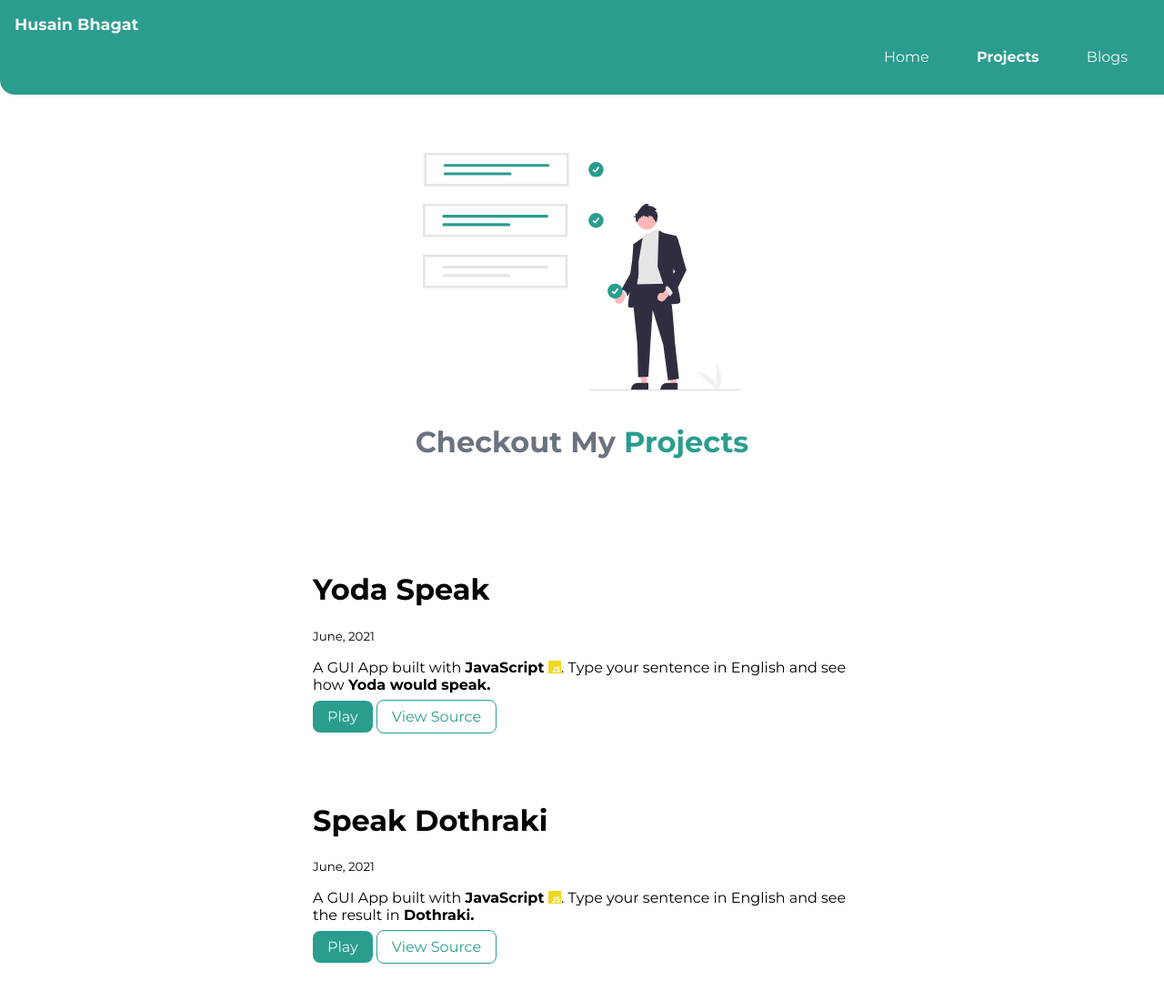
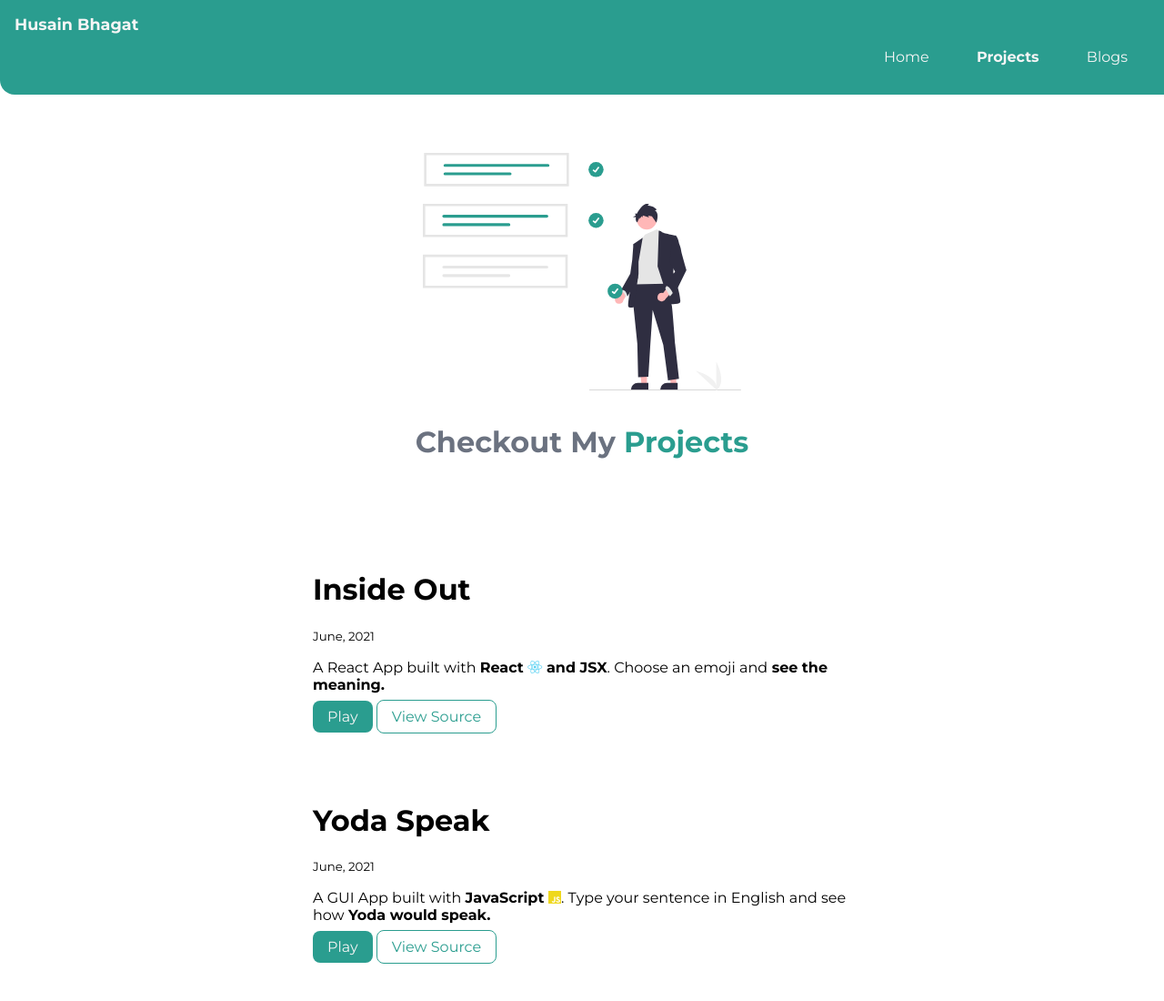
Before and after one commit to Husain01/Neogcamp-portfolio-website, a plain HTML site: page projects.html in a window 1280 px wide. Shown: the top 1100 px of the page at 91% size. Drawn offline with Linux system fonts and the light colour scheme.

Commit message:
Updated Project
Added the emoji React App

```diff
--- a/projects.html
+++ b/projects.html
@@ -53,6 +53,13 @@
       </header>
 
       <ol class="list-non-bullet">
+        <li>
+            <div class="container container-center padding-md"><h1>Inside Out </h1>
+            <small>June, 2021</small>
+            <p>A React App  built with <strong>React  <span style="color: #5ED3F3;"><i class="fab fa-react"></i></span> and JSX</strong>. Choose an emoji and<strong> see the meaning.</strong>  </p>
+            <a class="link link-primary" href="https://vq4zc.csb.app/" target="_blank">Play</a>
+            <a class="link link-secondary" href="https://codesandbox.io/s/vq4zc" target="_blank">View Source</a></div>
+        </li>
         <li>
             <div class="container container-center padding-md"><h1>Yoda Speak</h1>
             <small>June, 2021</small>
```
